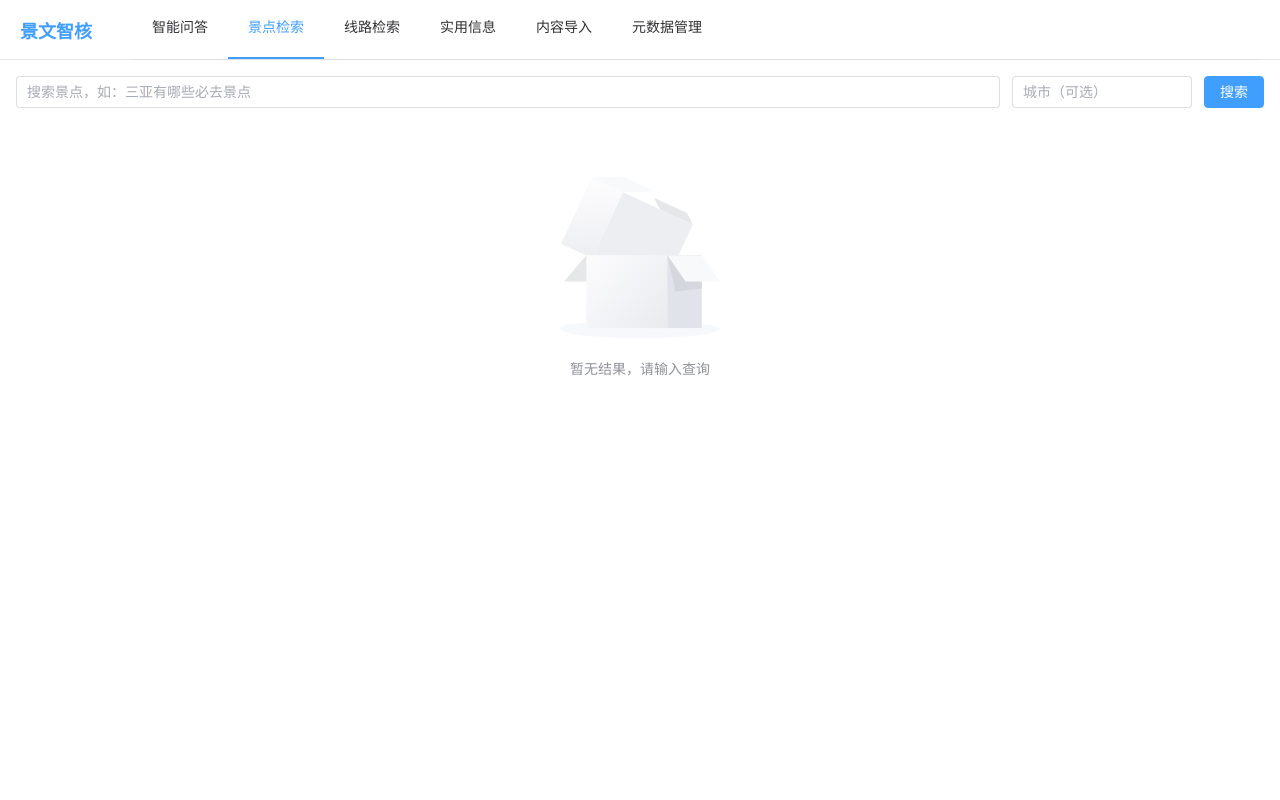
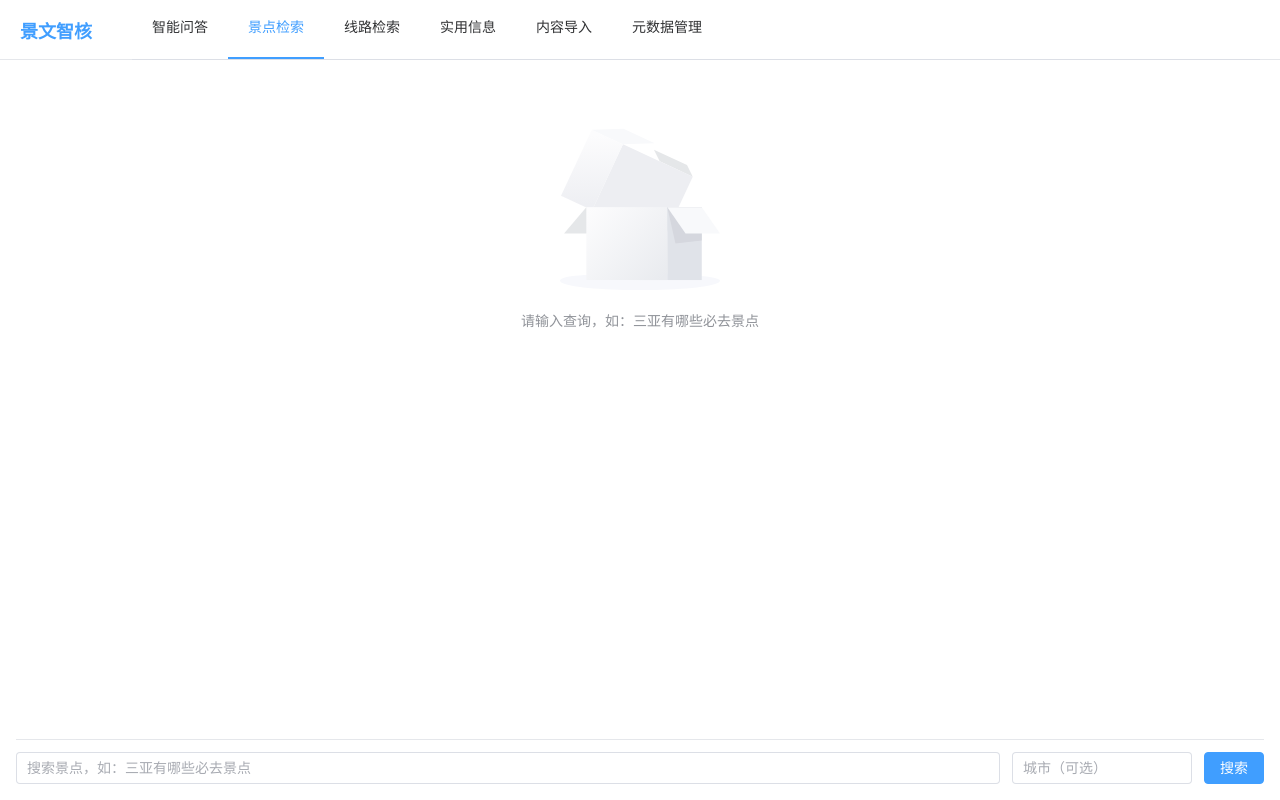
Before and after one commit to ElianMu/travel-system, a Vue app in the folder frontend/: page /attractions in a window 1280 px wide. Built offline with nearby package versions, Linux system fonts and the light colour scheme.

Commit message:
fix: 检索页输入框移到页面底部
- 景点/线路/实用信息检索页，搜索框固定底部
- 结果区占上方自适应滚动

Co-Authored-By: Claude <noreply@anthropic.com>

```diff
--- a/frontend/src/views/AttractionSearch.vue
+++ b/frontend/src/views/AttractionSearch.vue
@@ -1,13 +1,13 @@
 <template>
-  <div>
+  <div class="search-page">
+    <div class="results" v-loading="loading">
+      <el-empty v-if="!loading && results.length === 0" description="请输入查询，如：三亚有哪些必去景点" />
+      <SearchResultCard v-for="h in results" :key="h.id" :hit="h" />
+    </div>
     <div class="search-bar">
       <el-input v-model="query" placeholder="搜索景点，如：三亚有哪些必去景点" class="q" @keyup.enter="doSearch" />
       <el-input v-model="city" placeholder="城市（可选）" class="city" @keyup.enter="doSearch" />
       <el-button type="primary" @click="doSearch">搜索</el-button>
-    </div>
-    <div v-loading="loading">
-      <el-empty v-if="!loading && results.length === 0" description="暂无结果，请输入查询" />
-      <SearchResultCard v-for="h in results" :key="h.id" :hit="h" />
     </div>
   </div>
 </template>
@@ -45,10 +45,22 @@ watch([query, city], () => {
 </script>
 
 <style scoped>
+.search-page {
+  display: flex;
+  flex-direction: column;
+  height: 100%;
+}
+.results {
+  flex: 1;
+  min-height: 0;
+  overflow-y: auto;
+}
 .search-bar {
+  flex-shrink: 0;
   display: flex;
   gap: 12px;
-  margin-bottom: 16px;
+  padding-top: 12px;
+  border-top: 1px solid #e5e7eb;
 }
 .q {
   flex: 1;
--- a/frontend/src/views/InfoSearch.vue
+++ b/frontend/src/views/InfoSearch.vue
@@ -1,17 +1,17 @@
 <template>
-  <div>
-    <el-tabs v-model="type" @tab-change="doSearch">
+  <div class="search-page">
+    <el-tabs v-model="type" @tab-change="doSearch" class="tabs">
       <el-tab-pane label="酒店" name="hotel" />
       <el-tab-pane label="美食" name="food" />
       <el-tab-pane label="交通" name="transport" />
     </el-tabs>
+    <div class="results" v-loading="loading">
+      <el-empty v-if="!loading && results.length === 0" description="请输入查询，如：成都美食推荐" />
+      <SearchResultCard v-for="h in results" :key="h.id" :hit="h" />
+    </div>
     <div class="search-bar">
-      <el-input v-model="query" placeholder="搜索实用信息" class="q" @keyup.enter="doSearch" />
+      <el-input v-model="query" placeholder="搜索酒店 / 美食 / 交通" class="q" @keyup.enter="doSearch" />
       <el-button type="primary" @click="doSearch">搜索</el-button>
-    </div>
-    <div v-loading="loading">
-      <el-empty v-if="!loading && results.length === 0" description="暂无结果，请输入查询" />
-      <SearchResultCard v-for="h in results" :key="h.id" :hit="h" />
     </div>
   </div>
 </template>
@@ -49,10 +49,25 @@ watch([query, type], () => {
 </script>
 
 <style scoped>
+.search-page {
+  display: flex;
+  flex-direction: column;
+  height: 100%;
+}
+.tabs {
+  flex-shrink: 0;
+}
+.results {
+  flex: 1;
+  min-height: 0;
+  overflow-y: auto;
+}
 .search-bar {
+  flex-shrink: 0;
   display: flex;
   gap: 12px;
-  margin-bottom: 16px;
+  padding-top: 12px;
+  border-top: 1px solid #e5e7eb;
 }
 .q {
   flex: 1;
--- a/frontend/src/views/RouteSearch.vue
+++ b/frontend/src/views/RouteSearch.vue
@@ -1,13 +1,13 @@
 <template>
-  <div>
+  <div class="search-page">
+    <div class="results" v-loading="loading">
+      <el-empty v-if="!loading && results.length === 0" description="请输入查询，如：三亚 5 日游" />
+      <SearchResultCard v-for="h in results" :key="h.id" :hit="h" />
+    </div>
     <div class="search-bar">
       <el-input v-model="query" placeholder="搜索线路，如：三亚 5 日游" class="q" @keyup.enter="doSearch" />
       <el-input v-model="region" placeholder="地区（可选）" class="city" @keyup.enter="doSearch" />
       <el-button type="primary" @click="doSearch">搜索</el-button>
-    </div>
-    <div v-loading="loading">
-      <el-empty v-if="!loading && results.length === 0" description="暂无结果，请输入查询" />
-      <SearchResultCard v-for="h in results" :key="h.id" :hit="h" />
     </div>
   </div>
 </template>
@@ -45,10 +45,22 @@ watch([query, region], () => {
 </script>
 
 <style scoped>
+.search-page {
+  display: flex;
+  flex-direction: column;
+  height: 100%;
+}
+.results {
+  flex: 1;
+  min-height: 0;
+  overflow-y: auto;
+}
 .search-bar {
+  flex-shrink: 0;
   display: flex;
   gap: 12px;
-  margin-bottom: 16px;
+  padding-top: 12px;
+  border-top: 1px solid #e5e7eb;
 }
 .q {
   flex: 1;
```
